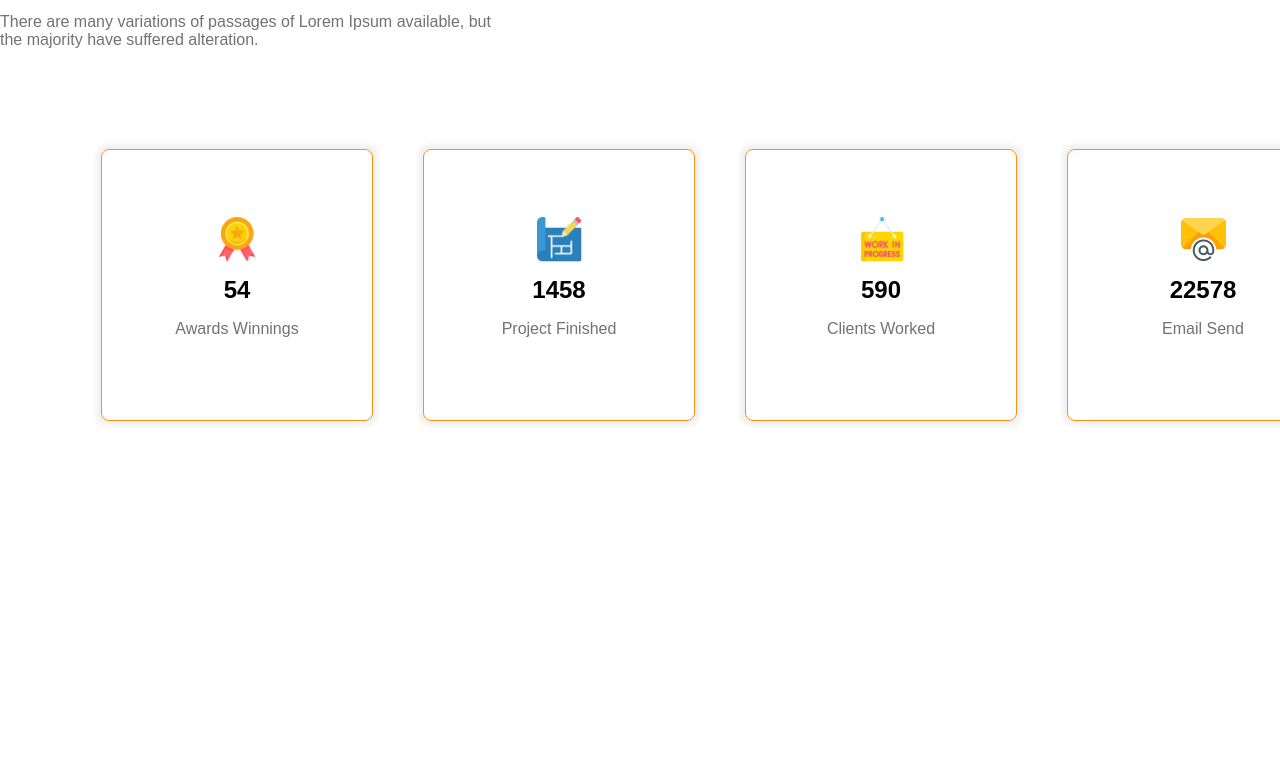
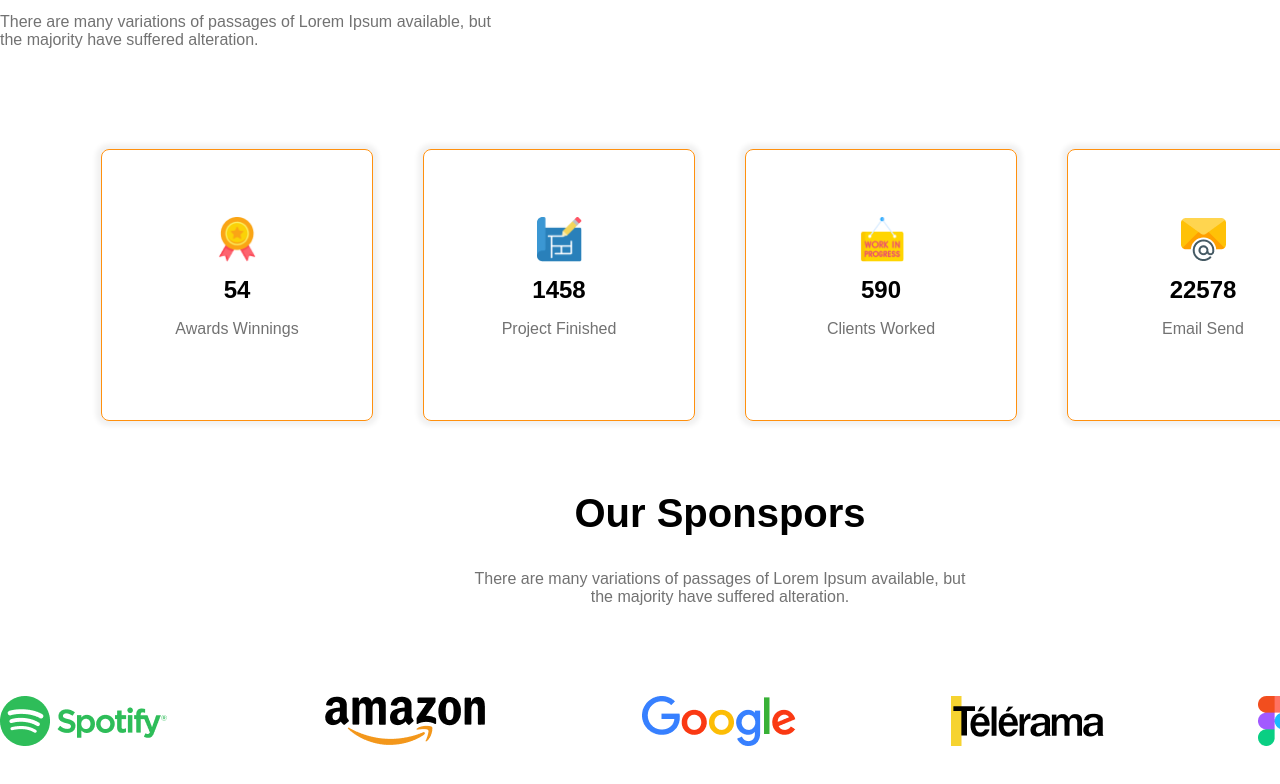
Before and after one commit to Rabeaaktersumi/g3-architecture-website, a plain HTML site: page index.html in a window 1280 px wide. Shown: the part 3180-3964 px from the top of the page. Before the commit the page ends 3671 px from the top, so only its background shows below. Drawn offline with Linux system fonts and the light colour scheme.

Commit message:
added our sponsors html & css filr

```diff
--- a/architect.css
+++ b/architect.css
@@ -188,3 +188,20 @@ body {
     margin-bottom: 0;
     margin-top: 10px;
 }
+
+/*--our sponsors--*/
+.sponsors{
+    width: 1440px;
+    margin: 50px auto;
+}
+.sponsor-heading{
+    text-align: center;
+    margin: 30px 0;
+}
+.sponsor-heading h2{
+    font-size: 2.50rem;
+}
+.sponsor-img{
+    justify-content: space-between;
+    margin-top: 90px;
+}
--- a/index.html
+++ b/index.html
@@ -136,6 +136,23 @@
                     </div>
                 </div>
             </section>
+
+            <!-- our sponsors-->
+             <section class="sponsors">
+                <div class="sponsor-heading">
+                    <h2>Our Sponspors</h2>
+                    <p class="dark-3">There are many variations of passages of Lorem Ipsum available, but <br>the majority
+                        have suffered alteration.
+                    </p>
+                </div>
+                <div class="display sponsor-img">
+                    <img src="images/sponsors/spotify.png" alt="">
+                    <img src="images/sponsors/amazon.png" alt="">
+                    <img src="images/sponsors/google.png" alt="">
+                    <img src="images/sponsors/telerama.png" alt="">
+                    <img src="images/sponsors/figma.png" alt="">
+                </div>
+             </section>
         </main>
     </div>
 
```
